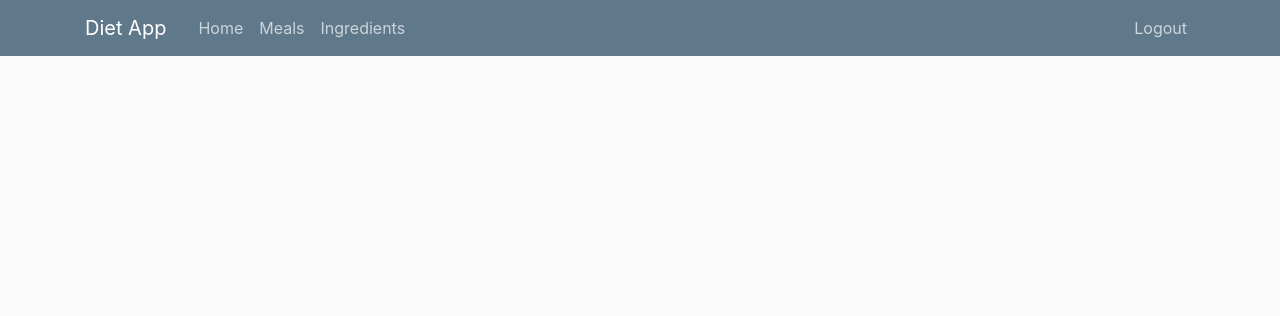
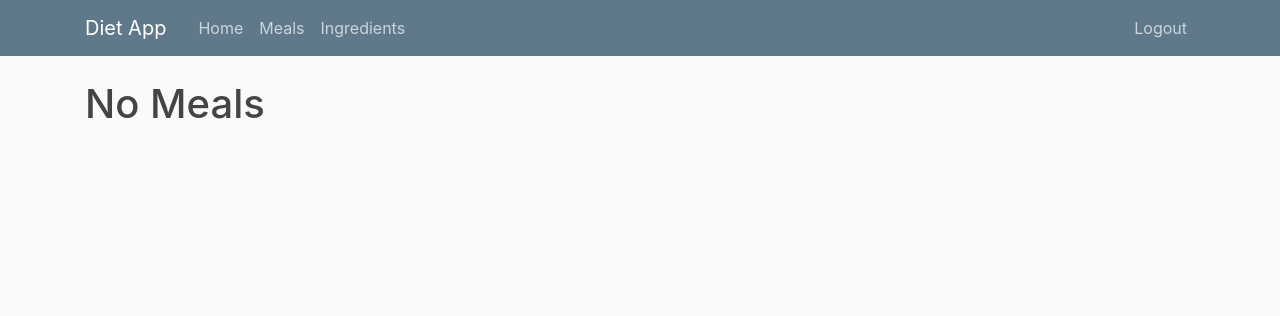
Before and after one commit to rdudaney/CalorieCounter, a Flask app: page /meals in a window 1280 px wide. Shown: the top 316 px of the page. Run offline with Flask 2, Linux system fonts and the light colour scheme; a user stored in the database is signed in; data comes from the database, SQL or seed files in the repository; some libraries are stand-ins or nearby versions.

Commit message:
Added statement if there are no meals to display

```diff
--- a/dietapp/templates/meals.html
+++ b/dietapp/templates/meals.html
@@ -1,6 +1,7 @@
 {% extends "layout.html" %}
 
 {% block content %}
+    {% if meals %}
         {% for meal in meals %}
             <article class="media content-section">
                 <div class="media-body">
@@ -20,4 +21,7 @@
                 </div>
             </article>
         {% endfor %}
+    {% else %}
+        <h1>No Meals</h1>
+    {% endif %}
 {% endblock content %}
```
Lines whose indentation alone changed are shown as unchanged.
